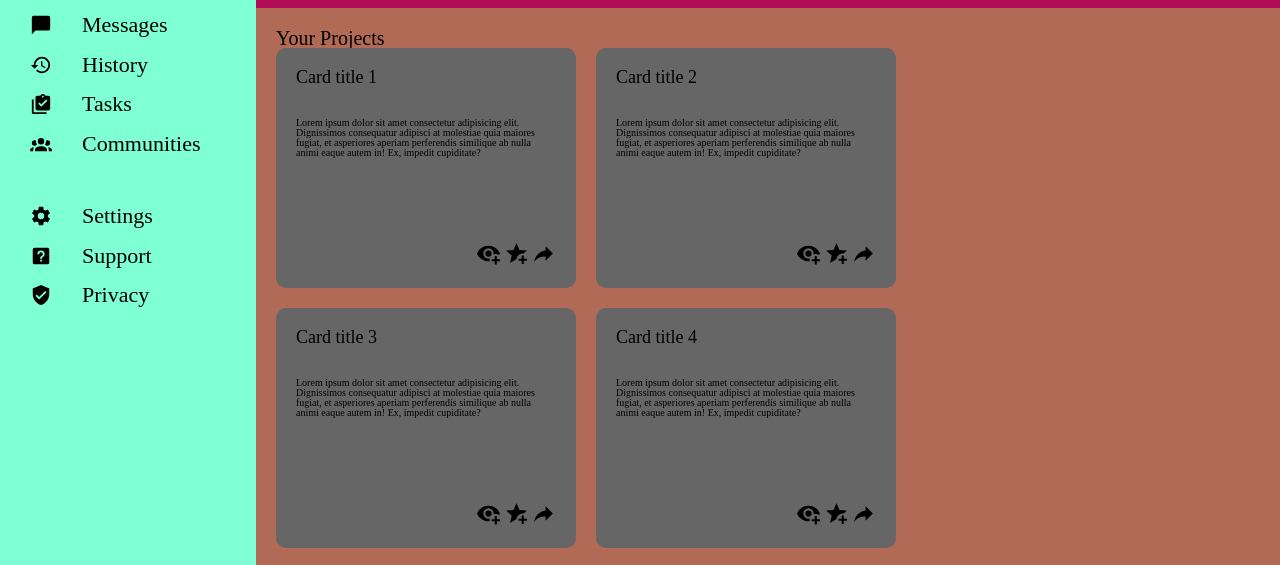
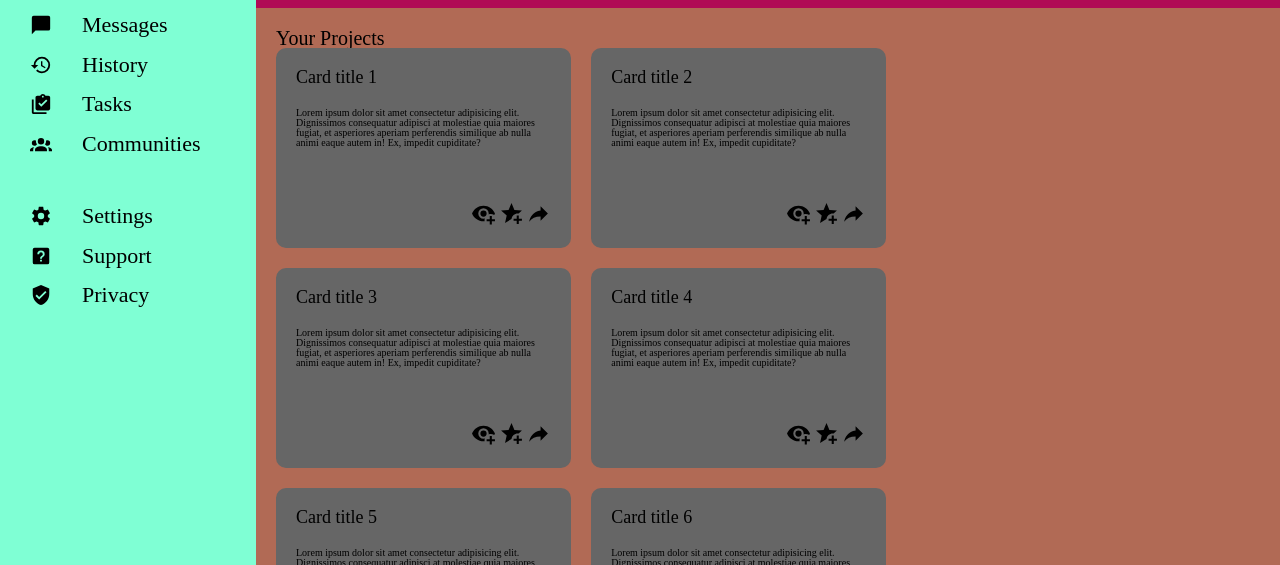
Before and after one commit to Gabriel-Muniz/dashboardTOP, a plain HTML site: page index.html in a window 1280 px wide. Shown: the part 177-742 px from the top of the page. Drawn offline with Linux system fonts and the light colour scheme.

Commit message:
style cards sizing

```diff
--- a/style.css
+++ b/style.css
@@ -279,7 +279,7 @@ input[type="search"] {
 
 .cards-container{
     display: grid;
-    grid-template-columns: repeat(auto-fit, minmax(250px, 300px));
+    grid-template-columns: repeat(auto-fit, clamp(200px, 45%, 300px));
     grid-column: 1;
     grid-row: 2;
     gap: 2rem;
@@ -288,8 +288,8 @@ input[type="search"] {
 .card {
   display: grid;
   grid-template-rows: 1fr 2fr 1fr;
-
-  height: 200px;
+    width: clamp(250px, 1fr, 300px);
+  height: 160px;
   padding: 2rem;
 
   border-radius: 10px;
```
